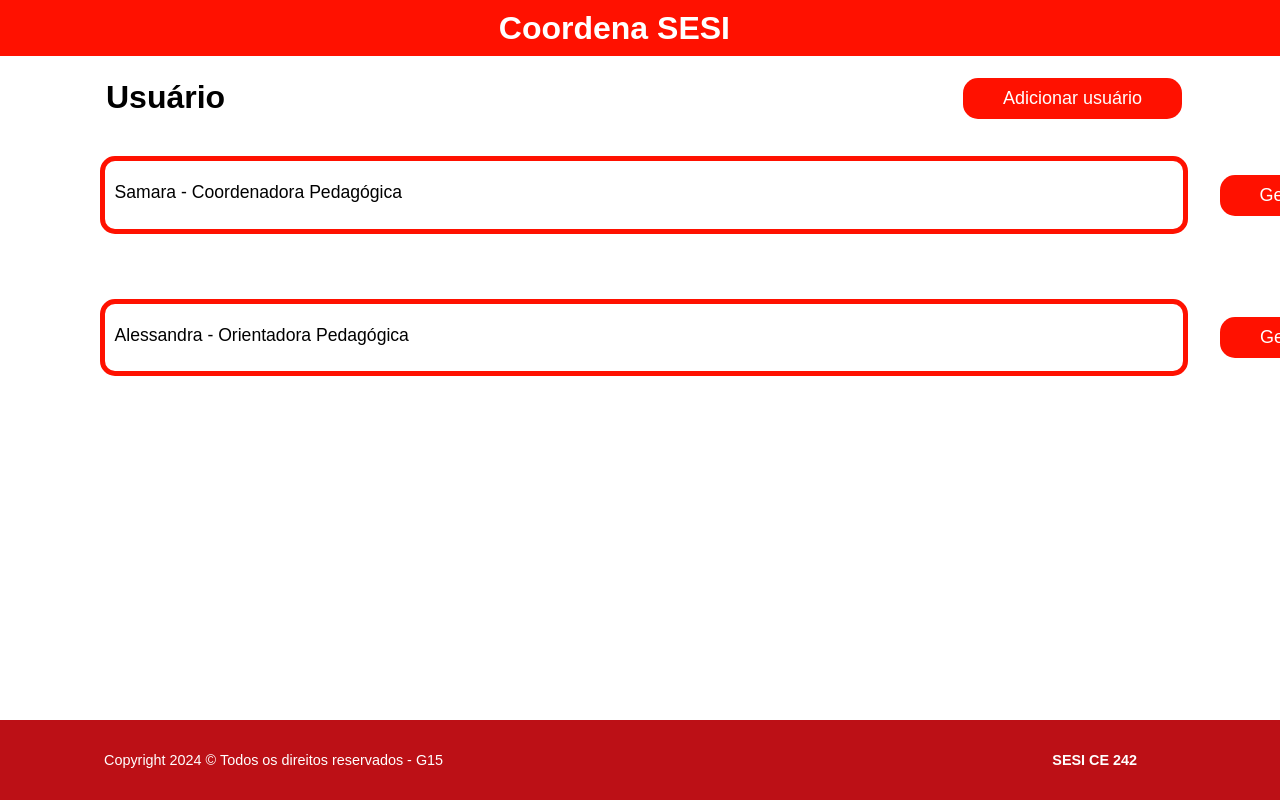
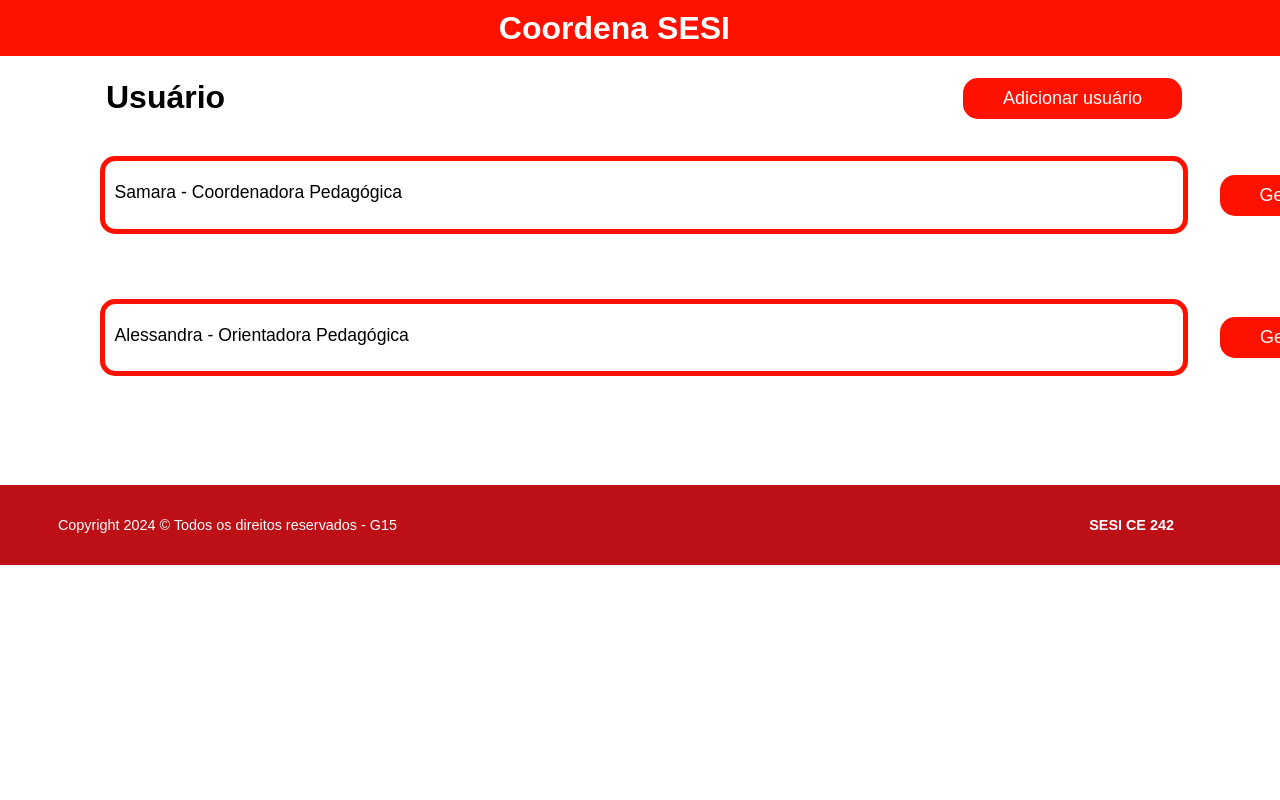
Before and after one commit to Thur00/CoordenaPF-FrontEnd, a Next.js app: page /Paginas/usuarios in a window 1280 px wide. Built offline with nearby package versions, Linux system fonts and the light colour scheme.

Commit message:
correção footer

```diff
--- a/app/globals.css
+++ b/app/globals.css
@@ -74,7 +74,8 @@
   align-items: center;
   justify-content: space-around;
   padding: 2vh 2vh;
-  position: fixed;
+  margin-top: 5%;
+  position: relative;
   bottom: 0;
 }
 
```
